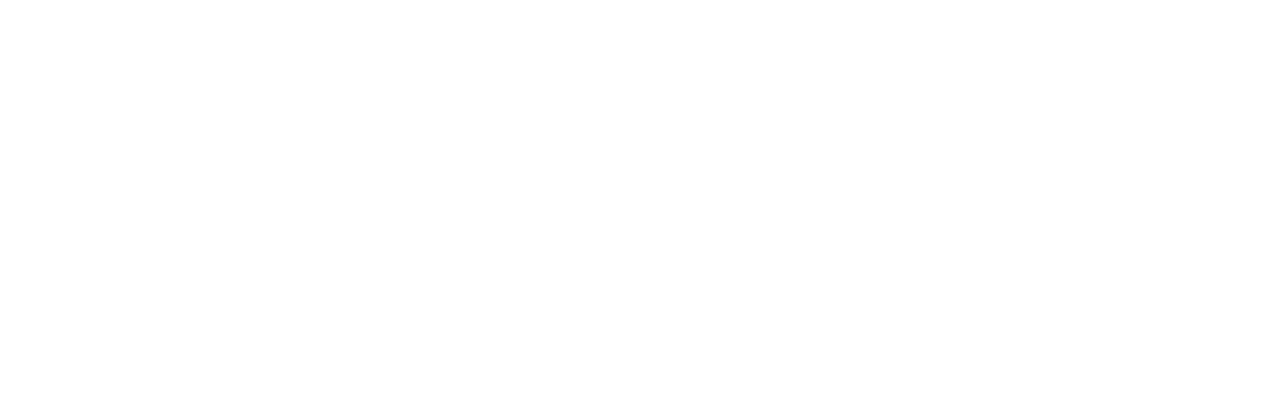
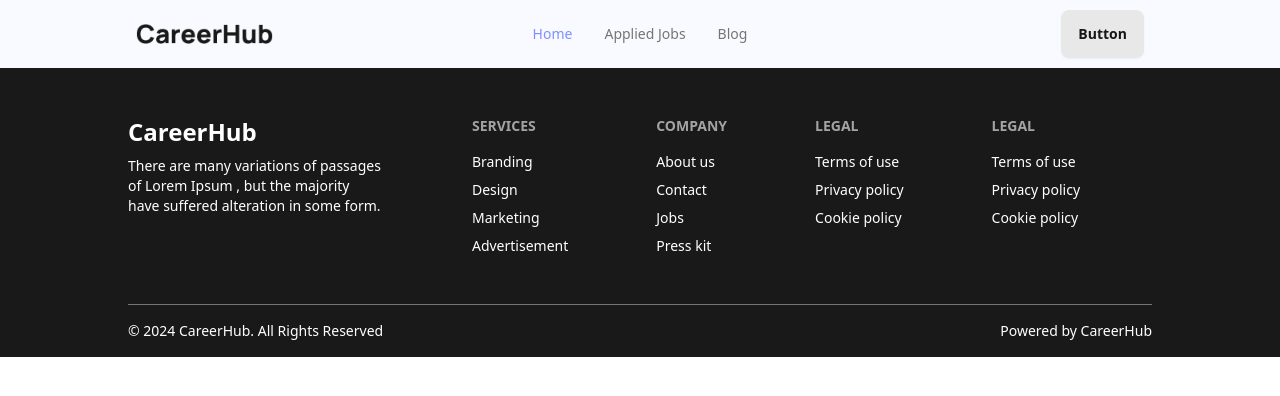
Before and after one commit to azimuddin2/career-hub-client, a React (Vite) app: page / in a window 1280 px wide. Shown: the top 396 px of the page. Built offline with nearby package versions, Linux system fonts and the light colour scheme.

Commit message:
added navbar and footer task

```diff
--- a/src/pages/Shared/Footer/Footer.jsx
+++ b/src/pages/Shared/Footer/Footer.jsx
@@ -1,8 +1,49 @@
 
 const Footer = () => {
     return (
-        <div>
-
+        <div className="bg-accent text-white">
+            <div className="max-w-screen-lg mx-auto">
+                <footer className="footer py-12">
+                    <nav className='w-64'>
+                        <h2 className='text-white font-semibold text-2xl'>CareerHub</h2>
+                        <p>There are many variations of passages of Lorem Ipsum , but the majority have suffered alteration in some form.</p>
+                    </nav>
+                    <nav>
+                        <h6 className="footer-title">Services</h6>
+                        <a className="link link-hover">Branding</a>
+                        <a className="link link-hover">Design</a>
+                        <a className="link link-hover">Marketing</a>
+                        <a className="link link-hover">Advertisement</a>
+                    </nav>
+                    <nav>
+                        <h6 className="footer-title">Company</h6>
+                        <a className="link link-hover">About us</a>
+                        <a className="link link-hover">Contact</a>
+                        <a className="link link-hover">Jobs</a>
+                        <a className="link link-hover">Press kit</a>
+                    </nav>
+                    <nav>
+                        <h6 className="footer-title">Legal</h6>
+                        <a className="link link-hover">Terms of use</a>
+                        <a className="link link-hover">Privacy policy</a>
+                        <a className="link link-hover">Cookie policy</a>
+                    </nav>
+                    <nav>
+                        <h6 className="footer-title">Legal</h6>
+                        <a className="link link-hover">Terms of use</a>
+                        <a className="link link-hover">Privacy policy</a>
+                        <a className="link link-hover">Cookie policy</a>
+                    </nav>
+                </footer>
+                <footer className="footer py-4 border-t border-neutral">
+                    <aside className="items-center grid-flow-col">
+                        <p>© 2024 CareerHub. All Rights Reserved</p>
+                    </aside>
+                    <nav className="md:place-self-center md:justify-self-end">
+                        <p>Powered by CareerHub</p>
+                    </nav>
+                </footer>
+            </div>
         </div>
     );
 };
--- /dev/null
+++ b/src/pages/Shared/Navbar/CustomLink.jsx
@@ -0,0 +1,20 @@
+import { Link, useMatch, useResolvedPath } from "react-router-dom";
+
+const CustomLink = ({ children, to, ...props }) => {
+    let resolved = useResolvedPath(to);
+    let match = useMatch({ path: resolved.pathname, end: true });
+
+    return (
+        <Link
+            style={{
+                color: match ? "#7E90FE" : "#757575"
+            }}
+            to={to}
+            {...props}
+        >
+            {children}
+        </Link>
+    );
+};
+
+export default CustomLink;
--- a/src/pages/Shared/Navbar/Navbar.jsx
+++ b/src/pages/Shared/Navbar/Navbar.jsx
@@ -1,8 +1,46 @@
+import CustomLink from "./CustomLink";
+import logo from '../../../assets/logo/logo.png';
+import { Link } from "react-router-dom";
 
 const Navbar = () => {
+
+    const navOptions = <>
+        <li>
+            <CustomLink to='/'>Home</CustomLink>
+        </li>
+        <li>
+            <CustomLink to='/jobs'>Applied Jobs</CustomLink>
+        </li>
+        <li>
+            <CustomLink to='/blog'>Blog</CustomLink>
+        </li>
+    </>
+
     return (
-        <div>
-
+        <div className="bg-[#F9FAFF]">
+            <div className="navbar max-w-screen-lg mx-auto">
+                <div className="navbar-start">
+                    <div className="dropdown">
+                        <div tabIndex={0} role="button" className="btn btn-ghost lg:hidden">
+                            <svg xmlns="http://www.w3.org/2000/svg" className="h-5 w-5" fill="none" viewBox="0 0 24 24" stroke="currentColor"><path strokeLinecap="round" strokeLinejoin="round" strokeWidth="2" d="M4 6h16M4 12h8m-8 6h16" /></svg>
+                        </div>
+                        <ul tabIndex={0} className="menu menu-sm dropdown-content mt-3 z-[1] p-2 shadow bg-base-100 rounded-box w-52">
+                            {navOptions}
+                        </ul>
+                    </div>
+                    <Link to={'/'}>
+                        <img className=" w-full" style={{ height: '20px' }} src={logo} alt="logo" />
+                    </Link>
+                </div>
+                <div className="navbar-center hidden lg:flex">
+                    <ul className="menu menu-horizontal px-1">
+                        {navOptions}
+                    </ul>
+                </div>
+                <div className="navbar-end">
+                    <a className="btn">Button</a>
+                </div>
+            </div>
         </div>
     );
 };
```
Also changed, not shown: src/assets/logo/logo.png (renamed from src/assets/logo/CareerHub.png).
